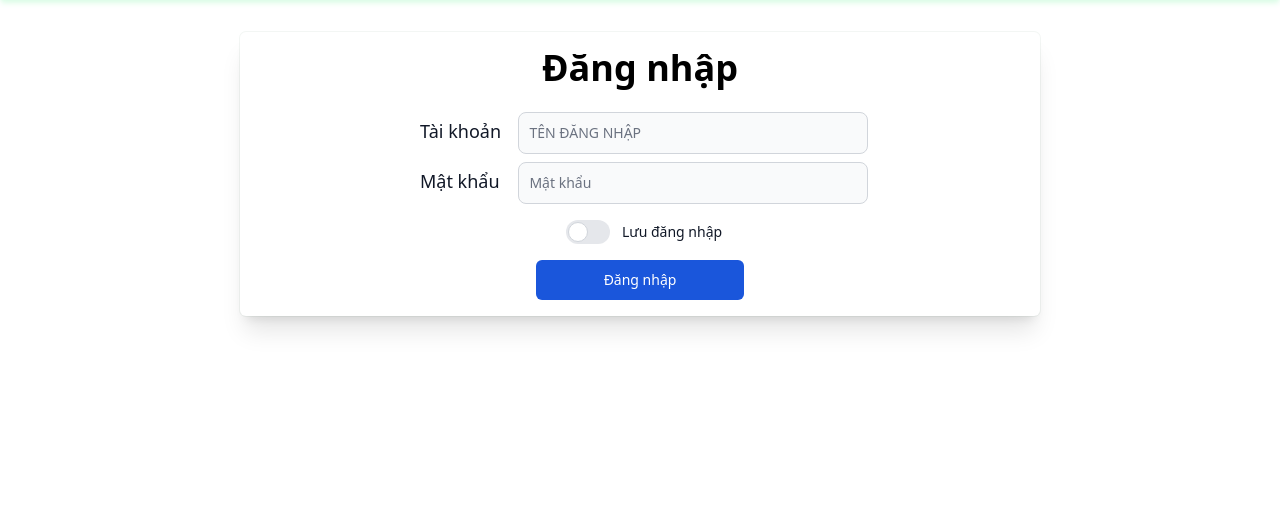
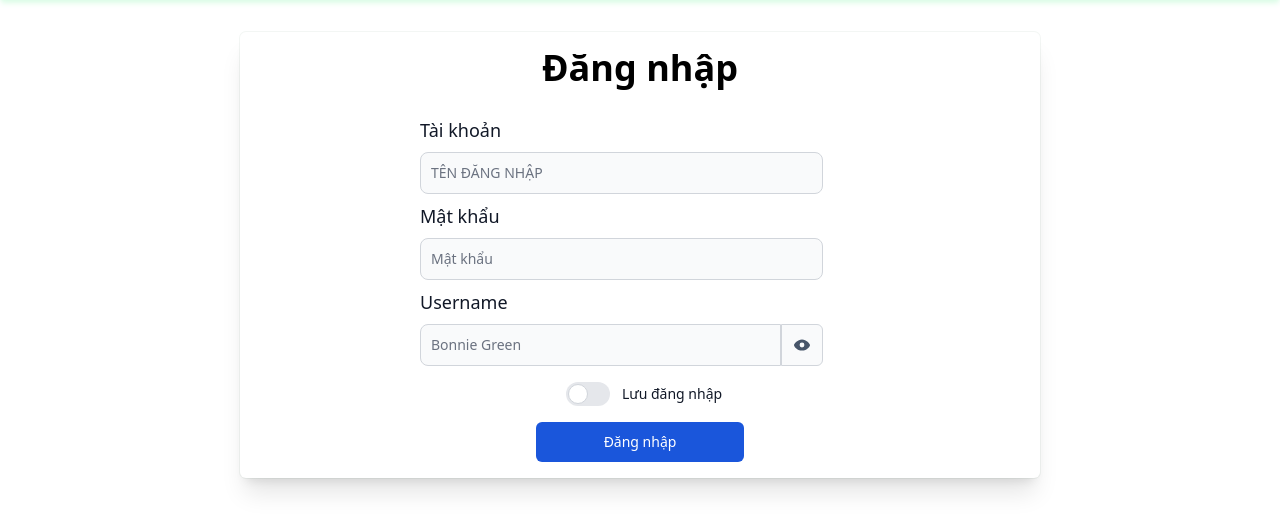
Before and after one commit to Jdsatashi/FL-DX-QuaySo, a Flask app: page /user/login in a window 1280 px wide. Shown: the part 64-596 px from the top of the page. Run offline with Flask 3, Linux system fonts and the light colour scheme; some libraries are stand-ins or nearby versions.

Commit message:
Edit library requirement

```diff
--- a/src/static/styles/input.css
+++ b/src/static/styles/input.css
@@ -43,11 +43,11 @@
     }
 
     .form-input {
-        @apply bg-gray-50 w-full border border-gray-300 text-gray-900 text-sm rounded-lg md-max:w-auto focus:ring-blue-500 focus:border-blue-500 block p-2.5 dark:bg-gray-700 dark:border-gray-600 dark:placeholder-gray-400 dark:text-white dark:focus:ring-blue-500 dark:focus:border-blue-500
+        @apply bg-gray-50 w-[90%] border border-gray-300 text-gray-900 text-sm rounded-lg focus:ring-blue-500 focus:border-blue-500 block p-2.5 dark:bg-gray-700 dark:border-gray-600 dark:placeholder-gray-400 dark:text-white dark:focus:ring-blue-500 dark:focus:border-blue-500
     }
 
     .form-group {
-        @apply flex items-center w-full mx-1 mb-2 md-max:justify-center
+        @apply w-full mx-1 mb-2 md-max:justify-center
     }
 
     .form-input-file {
--- a/src/templates/user/login.html
+++ b/src/templates/user/login.html
@@ -36,6 +36,28 @@
                                 {{ form.password(class="form-input", placeholder="Mật khẩu") }}
                             {% endif %}
                         </div>
+                        <div class="form-group">
+                            <label for="website-admin"
+                                   class="input-label">Username</label>
+                            <div class="flex w-[90%]">
+                                <input type="text" id="website-admin"
+                                       class="rounded-none rounded-s-lg bg-gray-50 border border-gray-300 text-gray-900 focus:ring-blue-500 focus:border-blue-500 block flex-1 text-sm p-2.5  dark:bg-gray-700 dark:border-gray-600 dark:placeholder-gray-400 dark:text-white dark:focus:ring-blue-500 dark:focus:border-blue-500"
+                                       placeholder="Bonnie Green">
+                                <span id="button-show-password"
+                                      class="inline-flex items-center px-3 text-sm text-gray-900 bg-gray-50 hover:bg-gray-200 border border-gray-300 rounded-e-md dark:bg-gray-600 dark:text-gray-400 dark:border-gray-600">
+                                  <svg id="show-password" class="w-4 h-4 text-slate-600 dark:text-white" aria-hidden="true"
+                                       xmlns="http://www.w3.org/2000/svg" fill="currentColor" viewBox="0 0 20 14">
+                                    <path d="M10 0C4.612 0 0 5.336 0 7c0 1.742 3.546 7 10 7 6.454 0 10-5.258 10-7 0-1.664-4.612-7-10-7Zm0 10a3 3 0 1 1 0-6 3 3 0 0 1 0 6Z"></path>
+                                  </svg>
+                                    <svg id="hide-password" class="w-4 h-4 text-slate-600 dark:text-white" aria-hidden="true"
+                                         xmlns="http://www.w3.org/2000/svg" fill="currentColor" viewBox="0 0 20 20">
+                                    <path d="m2 13.587 3.055-3.055A4.913 4.913 0 0 1 5 10a5.006 5.006 0 0 1 5-5c.178.008.356.026.532.054l1.744-1.744A8.973 8.973 0 0 0 10 3C4.612 3 0 8.336 0 10a6.49 6.49 0 0 0 2 3.587Z"></path>
+                                    <path d="m12.7 8.714 6.007-6.007a1 1 0 1 0-1.414-1.414L11.286 7.3a2.98 2.98 0 0 0-.588-.21l-.035-.01a2.981 2.981 0 0 0-3.584 3.583c0 .012.008.022.01.033.05.204.12.401.211.59l-6.007 6.007a1 1 0 1 0 1.414 1.414L8.714 12.7c.189.091.386.162.59.211.011 0 .021.007.033.01a2.981 2.981 0 0 0 3.584-3.584c0-.012-.008-.023-.011-.035a3.05 3.05 0 0 0-.21-.588Z"></path>
+                                    <path d="M17.821 6.593 14.964 9.45a4.952 4.952 0 0 1-5.514 5.514L7.665 16.75c.767.165 1.55.25 2.335.251 6.453 0 10-5.258 10-7 0-1.166-1.637-2.874-2.179-3.407Z"></path>
+                                  </svg>
+                                </span>
+                            </div>
+                        </div>
                         <div class="element-center">
                             <label class="relative inline-flex items-center ms-2 mt-2 mb-2 cursor-pointer">
                                 <input type="checkbox" id="remember_me" name="remember_me" class="sr-only peer">
@@ -43,7 +65,6 @@
                                 <span class="ms-3 text-sm font-medium text-gray-900 dark:text-gray-300">Lưu đăng nhập</span>
                             </label>
                         </div>
-
 
                         <div class="mx-auto text-center">
                             {{ form.submit(class="btn-primary w-52 py-2.5") }}
@@ -53,4 +74,32 @@
             </div>
         </div>
     </div>
+    <script type="text/javascript">
+        const pwField = document.getElementById("website-admin")
+        const btnShowPw = document.getElementById("button-show-password")
+        const showPassword = document.getElementById("show-password")
+        const hidePassword = document.getElementById("hide-password")
+        let showPW = false
+
+        btnShowPw.onclick = showPasswordButton
+        function showPasswordButton(e) {
+            showPW = !showPW
+            changeStatus()
+        }
+        document.addEventListener('DOMContentLoaded', function(){
+            changeStatus()
+        })
+
+        function changeStatus(){
+            console.log("this function")
+            if(showPW){
+                showPassword.style.display = "none"
+                hidePassword.style.display = "block"
+
+            } else {
+                showPassword.style.display = "block"
+                hidePassword.style.display = "none"
+            }
+        }
+    </script>
 {% endblock %}
```
Also changed, not shown: src/static/styles/tailwind.min.css.
